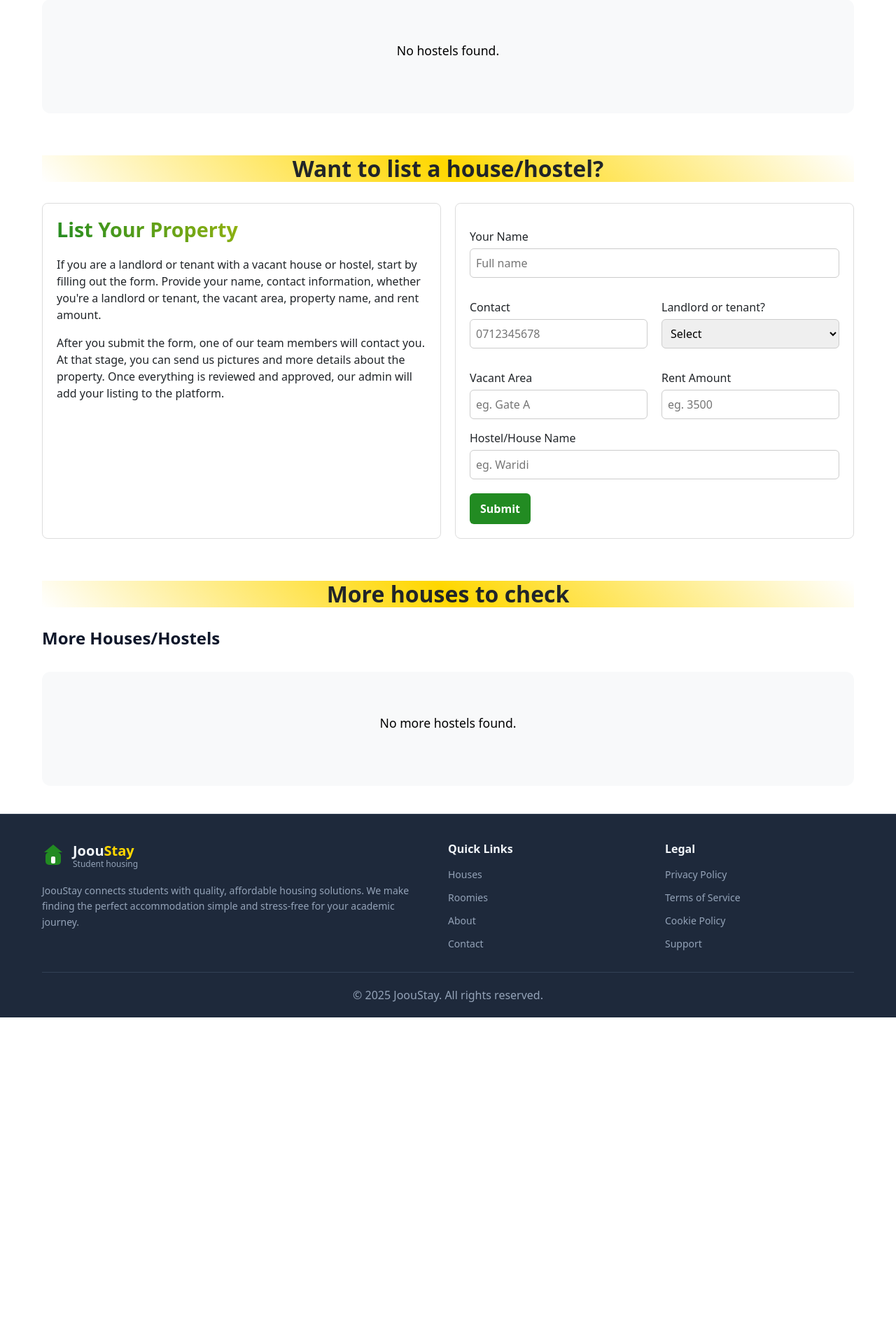
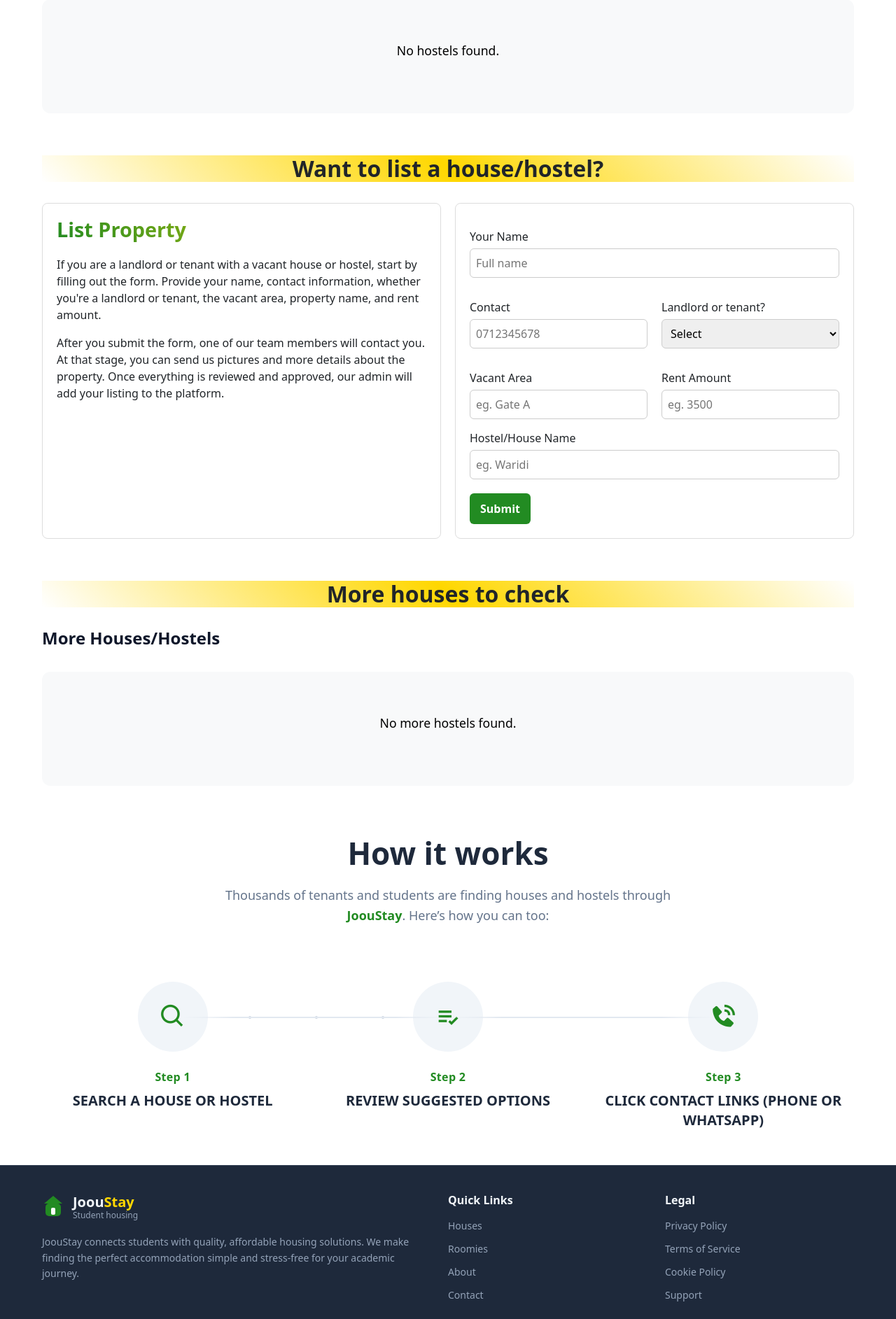
Before and after one commit to KenyanAudo03/house_hunting, a Django app: page / in a window 1280 px wide. Shown: the part 621-2506 px from the top of the page at 70% size. Before the commit the page ends 2075 px from the top, so only its background shows below. Run offline with Django 4.2, Linux system fonts and the light colour scheme; data that the repository does not hold is empty; some libraries are stand-ins or nearby versions.

Commit message:
Add 'How JoouStay Works' section and update property listing header

```diff
--- a/templates/core/home.html
+++ b/templates/core/home.html
@@ -97,6 +97,11 @@ Student Housing - JoouStay{% endblock %} {% block content %}
     <!-- More Hostels List -->
     {% include 'core/partials/more-hostels.html' %}
   </section>
+
+  <!-- How JoouStay Works -->
+  <section class="how-it-works">
+    {% include 'core/partials/how-it-works.html' %}
+  </section>
 </div>
 
 <script src="{% static 'js/core/home.js' %}"></script>
--- a/templates/core/partials/house-listing-info.html
+++ b/templates/core/partials/house-listing-info.html
@@ -7,7 +7,7 @@
 <div class="listing-container">
   <div class="listing-left-side">
     <div class="listing-info">
-      <h2>List Your Property</h2>
+      <h2>List Property</h2>
       <p>
         If you are a landlord or tenant with a vacant house or hostel, start by
         filling out the form. Provide your name, contact information, whether
```
